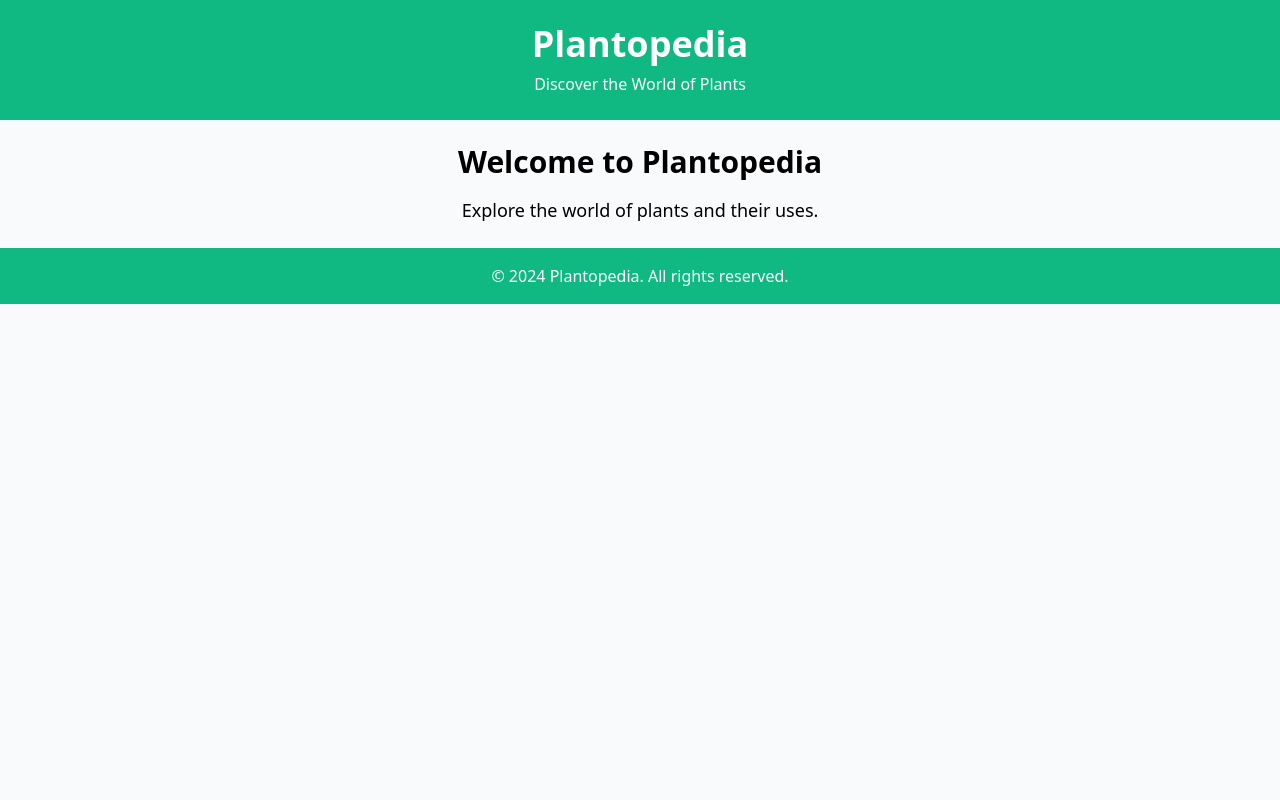
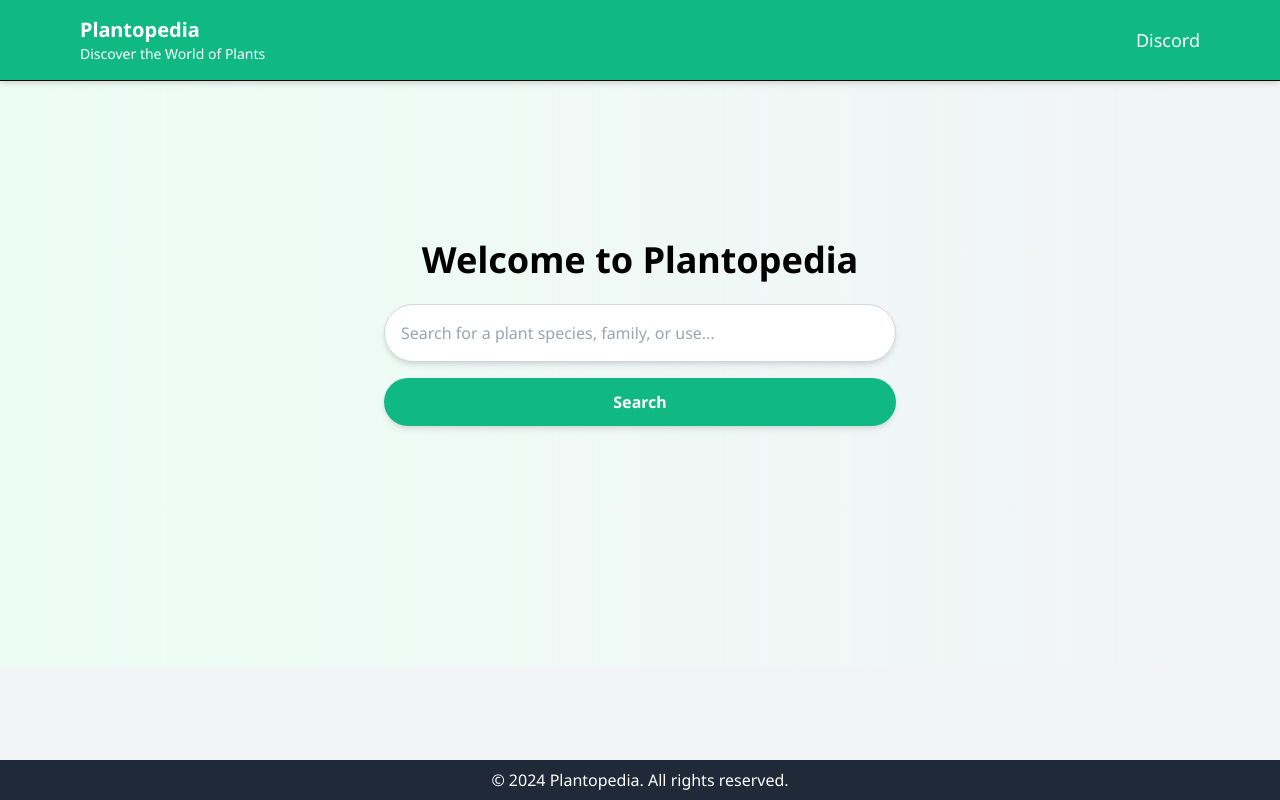
Before and after one commit to willi-felix/flora, a Flask app: page / in a window 1280 px wide. Run offline with Flask 3, Linux system fonts and the light colour scheme; some libraries are stand-ins or nearby versions.

Commit message:
Update home.html

```diff
--- a/templates/home.html
+++ b/templates/home.html
@@ -1,29 +1,20 @@
-<!DOCTYPE html>
-<html lang="en">
-<head>
-    <meta charset="UTF-8">
-    <meta name="viewport" content="width=device-width, initial-scale=1.0">
-    <title>{{ site_name }} - {{ slogan }}</title>
-    <link href="https://cdn.jsdelivr.net/npm/tailwindcss@2.0.0/dist/tailwind.min.css" rel="stylesheet">
-</head>
-<body class="bg-gray-50">
+{% extends 'base.html' %}
 
-    <header class="bg-green-500 text-white py-6">
-        <div class="container mx-auto text-center">
-            <h1 class="text-4xl font-bold">{{ site_name }}</h1>
-            <p class="mt-2">{{ slogan }}</p>
-        </div>
-    </header>
-
-    <main class="container mx-auto mt-6">
-        <h2 class="text-3xl font-semibold text-center">Welcome to {{ site_name }}</h2>
-        <p class="mt-4 text-center text-lg">Explore the world of plants and their uses.</p>
-    </main>
-
-    <footer class="bg-green-500 text-white py-4 mt-6">
-        <div class="container mx-auto text-center">
-            <p>&copy; {{ current_year }} {{ site_name }}. All rights reserved.</p>
-        </div>
-    </footer>
-</body>
-</html>
+{% block content %}
+<div class="flex flex-col justify-center items-center h-5/6 overflow-hidden bg-gradient-to-r from-green-50 to-teal-50 fixed top-0 left-0 right-0">
+    <h2 class="text-4xl font-bold text-teal-600 mb-6">Welcome to {{ site_name }}</h2>
+    <form action="/search" method="get" class="w-full max-w-lg">
+        <input
+            type="text"
+            name="query"
+            placeholder="Search for a plant species, family, or use..."
+            class="p-4 w-full border border-gray-300 rounded-full shadow-md focus:outline-none focus:ring-2 focus:ring-green-500"
+            required>
+        <button
+            type="submit"
+            class="w-full mt-4 p-3 bg-green-500 text-white font-bold rounded-full hover:bg-green-600 shadow-md">
+            Search
+        </button>
+    </form>
+</div>
+{% endblock %}
```
